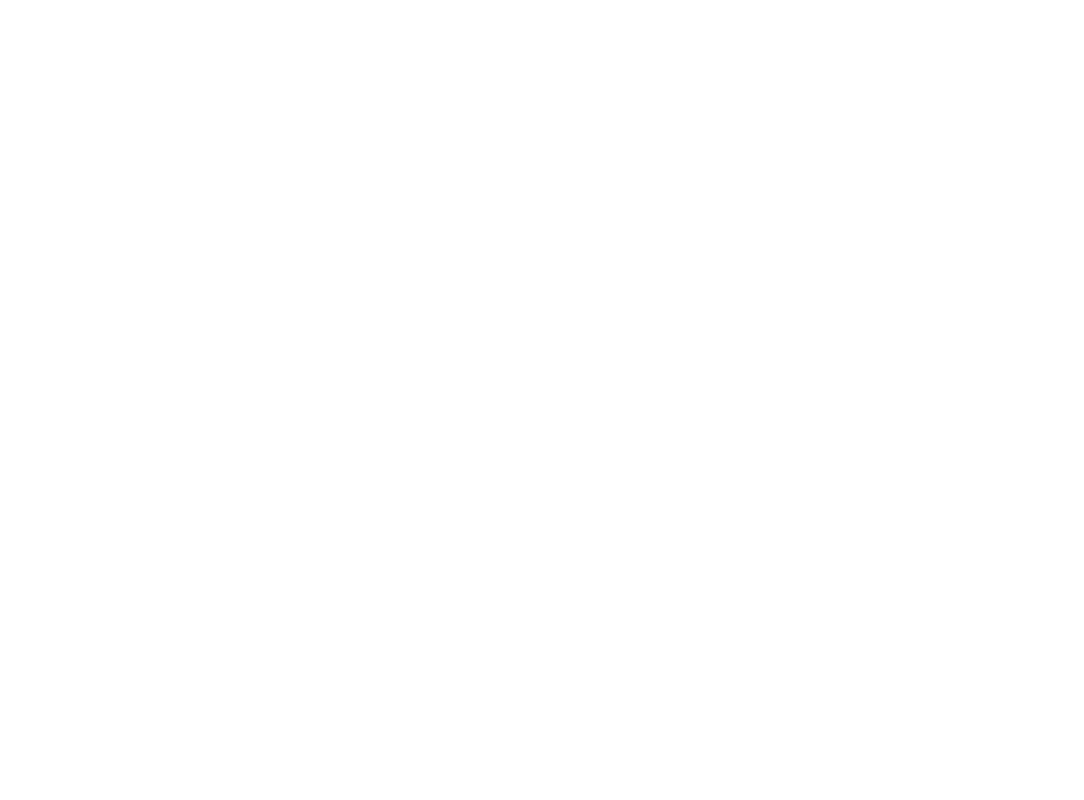
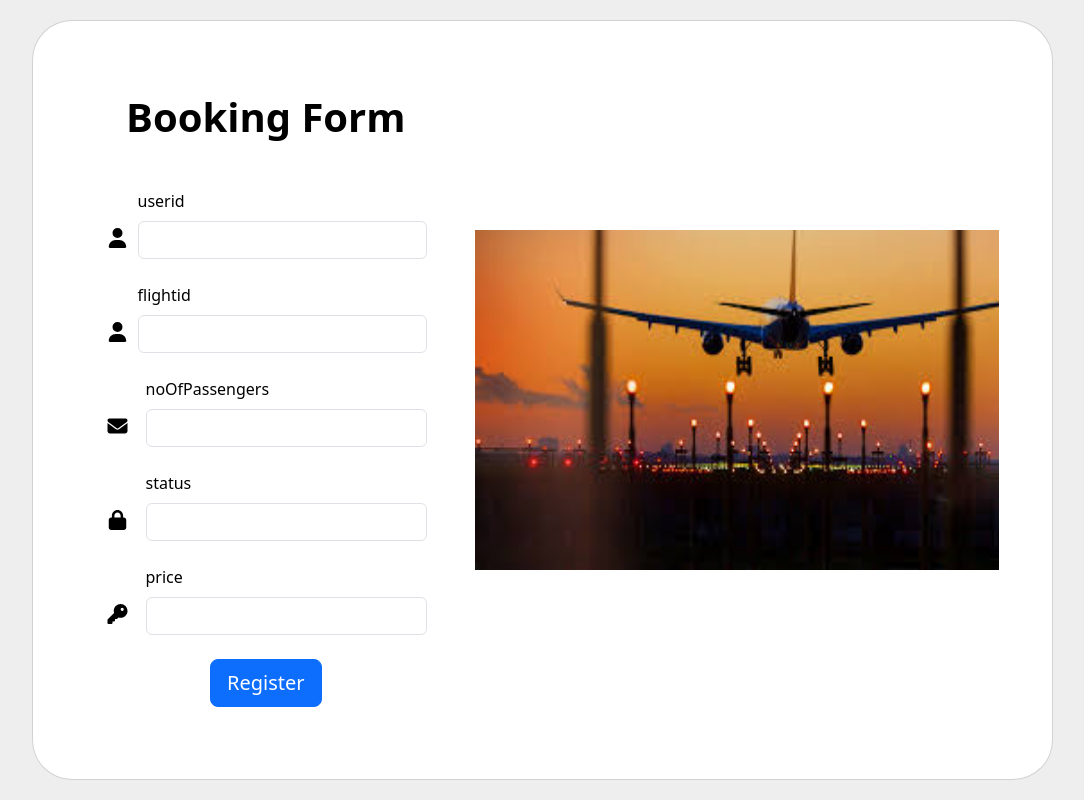
Before and after one commit to Chumuitripura45/AirLine-Reservation-Frontend, a React (Create React App) app: page /booking in a window 1280 px wide. Before the commit this address had no page. Shown: the whole page, without its empty margins (98-1182 px from the left). Built offline with nearby package versions, Linux system fonts and the light colour scheme.

Commit message:
added booking page

```diff
--- a/src/App.js
+++ b/src/App.js
@@ -6,6 +6,7 @@
 import Header from "./components/Header";
 import Flight from "./components/Flight";
 import Home from "./components/Home";
+import Booking from "./components/Booking";
 
 export function App() {
   return (
@@ -17,6 +18,7 @@
           <Route path="/signUp" element={<UserSign />} />
           <Route path="/about" element={<About />} />
           <Route path="/contact" element={<Contact />} />
+          <Route path="/booking" element={<Booking />} />
         </Routes>
       </Router>
     </div>
--- /dev/null
+++ b/src/components/Booking.js
@@ -0,0 +1,171 @@
+import React, { useState } from "react";
+import axios from "axios";
+import "bootstrap/dist/css/bootstrap.min.css";
+import { useParams } from 'react-router-dom';
+import airLine from "./Images/airLine.jpg";
+import { ToastContainer, toast } from 'react-toastify';
+import 'react-toastify/dist/ReactToastify.css';
+import { FontAwesomeIcon } from '@fortawesome/react-fontawesome';
+import { faUser, faEnvelope, faLock, faKey,faFaceSmile } from '@fortawesome/free-solid-svg-icons';
+
+function Booking() {
+    const { flightId } = useParams();
+    const API_BASE_URL = "http://localhost:5275/api/bookings";
+  const [formData, setFormData] = useState({
+    //bookging: "",
+    userid: "",
+    flightid: "",
+    noOfPassengers: "",
+    status: "",
+    price: "",
+  });
+
+  const handleChange = (e) => {
+    const { name, value } = e.target;
+    setFormData((prevData) => ({
+      ...prevData,
+      [name]: value,
+    }));
+  };
+
+  const handleSubmit = (e) => {
+    e.preventDefault();
+    axios
+      .post(API_BASE_URL, formData)
+      .then((response) => {
+        toast.success("User registered successfully");
+        console.log("User registered successfully:", response.data);
+        setFormData(response.data);
+      })
+      .catch((error) => {
+        toast.error("Error registering user:", error);
+        console.error("Error registering user:", error);
+      });
+  };
+
+  return (
+    <>
+    <ToastContainer />
+      <section class="vh-100" style={{ backgroundColor: "#eee" }}>
+        <div class="container h-100">
+          <div class="row d-flex justify-content-center align-items-center h-100">
+            <div class="col-lg-12 col-xl-11">
+              <div class="card text-black" style={{ borderRadius: "40px" }}>
+                <div class="card-body p-md-5">
+                  <div class="row justify-content-center">
+                    <div class="col-md-10 col-lg-6 col-xl-5 order-2 order-lg-1">
+                      <p class="text-center h1 fw-bold mb-5 mx-1 mx-md-4 mt-4">
+                        Booking Form
+                      </p>
+
+                      <form class="mx-1 mx-md-4" onSubmit={handleSubmit}>
+                        <div class="d-flex flex-row align-items-center mb-4">
+                          <FontAwesomeIcon icon={faUser} className="fa-lg me-2 fa-fw" style={{ marginBottom: "-27px" }}/>
+                          <div class="form-outline flex-fill mb-0">
+                            <label class="form-label">
+                              userid
+                            </label>
+                            <input
+                              type="text"
+                              name="userid"
+                              value={formData.userid}
+                              onChange={handleChange}
+                              class="form-control"
+                              required
+                            />
+                          </div>
+                        </div>
+
+                        <div class="d-flex flex-row align-items-center mb-4">
+                          <FontAwesomeIcon icon={faUser} className="fa-lg me-2 fa-fw" style={{ marginBottom: "-27px" }}/>
+                          <div class="form-outline flex-fill mb-0">
+                            <label class="form-label">
+                              flightid
+                            </label>
+                            <input
+                              type="number"
+                              name="flightid"
+                              value={formData.flightid}
+                              onChange={handleChange}
+                              class="form-control"
+                              required
+                            />
+                          </div>
+                        </div>
+
+                        <div class="d-flex flex-row align-items-center mb-4">
+                        <FontAwesomeIcon icon={faEnvelope} className="fa-lg me-3 fa-fw" style={{ marginBottom: "-27px" }} />
+                          <div class="form-outline flex-fill mb-0">
+                            <label class="form-label">
+                            noOfPassengers
+                            </label>
+                            <input
+                              type="number"
+                              name="noOfPassengers"
+                              value={formData.noOfPassengers}
+                              onChange={handleChange}
+                              class="form-control"
+                              required
+                            />
+                          </div>
+                        </div>
+
+                        <div class="d-flex flex-row align-items-center mb-4">
+                        <FontAwesomeIcon icon={faLock} className="fa-lg me-3 fa-fw" style={{ marginBottom: "-27px" }} />
+                          <div class="form-outline flex-fill mb-0">
+                            <label class="form-label">
+                              status
+                            </label>
+                            <input
+                              type="text"
+                              name="status"
+                              value={formData.status}
+                              onChange={handleChange}
+                              class="form-control"
+                              required
+                            />
+                          </div>
+                        </div>
+
+                        <div class="d-flex flex-row align-items-center mb-4">
+                        <FontAwesomeIcon icon={faKey} className="fa-lg me-3 fa-fw" style={{ marginBottom: "-27px" }} />
+                          <div class="form-outline flex-fill mb-0">
+                            <label class="form-label">
+                              price
+                            </label>
+                            <input
+                              type="number"
+                              name="price"
+                              value={formData.price}
+                              onChange={handleChange}
+                              class="form-control"
+                              required
+                            />
+                          </div>
+                        </div>
+
+
+
+
+                        <div class="d-flex justify-content-center mx-4 mb-3 mb-lg-4">
+                          <button type="submit" class="btn btn-primary btn-lg">
+                            Register
+                          </button>
+                        </div>
+                      </form>
+                    </div>
+                    <div class="col-md-10 col-lg-6 col-xl-7 d-flex align-items-center order-1 order-lg-2">
+                      <img src={airLine} alt="Image1" style={{width: "524px",height: "340px"}}/>
+                    </div>
+                  </div>
+                </div>
+              </div>
+            </div>
+          </div>
+        </div>
+      </section>
+    </>
+  );
+}
+
+export default Booking;
--- a/src/components/Flight.js
+++ b/src/components/Flight.js
@@ -1,5 +1,6 @@
 import React, { useEffect, useState } from 'react';
 import axios from 'axios';
+import { Link } from 'react-router-dom';
 
 const Flight = () => {
   const [flights, setFlights] = useState([]);
@@ -145,7 +146,8 @@
             <div>
               <strong>Price:</strong> {flight.price}
             </div>
-            <button onClick={() => handleBookFlight(flight.flightId)}>Book</button>
+            <Link to={`/booking`}>
+            <button onClick={() => handleBookFlight(flight.flightId)}>Book</button></Link>
           </div>
         ))}
       </div>
```
